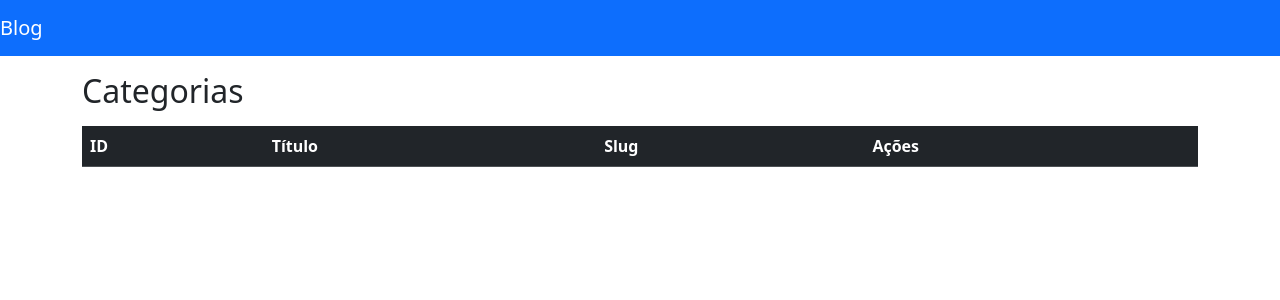
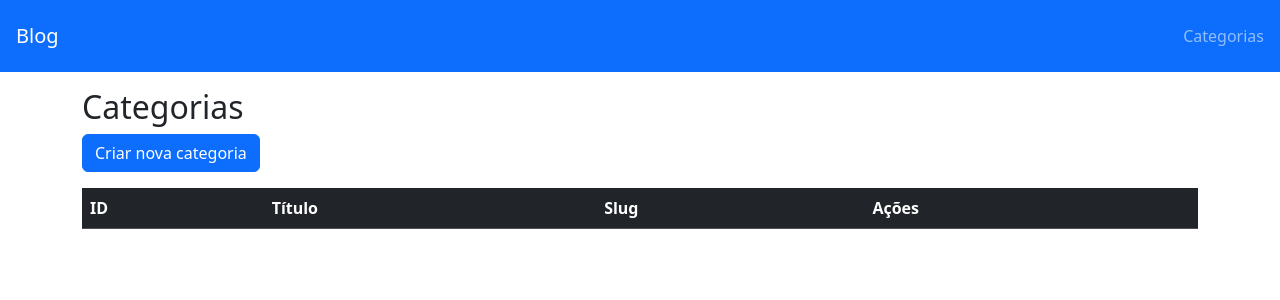
Before and after one commit to LianMiranda/Blog-com-painel-administrativo, a Node server app: page /admin/categories in a window 1280 px wide. Shown: the top 300 px of the page. Run offline with Node 20, Linux system fonts and the light colour scheme; data that the repository does not hold is empty; some libraries are stand-ins or nearby versions.

Commit message:
Facilitando navegação

```diff
--- a/articles/ArticleModel.js
+++ b/articles/ArticleModel.js
@@ -16,7 +16,8 @@ const Article = connection.define('articles', {
     }
 })
 
-Category.hasMany(Article) ////Metodo hasMany() é para criar um relacionamento 1-p-n
+Category.hasMany(Article) //Metodo hasMany() é para criar um relacionamento 1-p-n
 Article.belongsTo(Category) //Metodo belongsTo() é para criar um relacionamento 1-p-1
 
+
 module.exports = Article
--- a/categories/CategoryModel.js
+++ b/categories/CategoryModel.js
@@ -10,5 +10,4 @@ const Category = connection.define('categories', {
         allowNull: false
     }
 })
-
 module.exports = Category;
--- a/views/admin/categories/index.ejs
+++ b/views/admin/categories/index.ejs
@@ -5,6 +5,7 @@
 
     <div class="container pt-3">
         <h2>Categorias</h2>
+        <a class="btn btn-primary" href="/admin/categories/new">Criar nova categoria</a>
         <table class="table table-dark table-striped mt-3">
             <thead>
                 <tr>
@@ -20,6 +21,10 @@
                         <th><%= category.id %></th>
                         <th><%= category.title %></th>
                         <th><%= category.slug %></th>
+                        <th>
+                            <button  class="btn btn-warning">Editar</button>
+                            <button class="btn btn-danger">Deletar</button>
+                        </th>
                     </tr>
                 <% }) %>
             </tbody>
--- a/views/partials/navbar.ejs
+++ b/views/partials/navbar.ejs
@@ -1,3 +1,9 @@
-<nav class="navbar navbar-dark bg-primary">
+<nav class="navbar navbar-dark bg-primary p-3">
     <a href="/" class="navbar-brand">Blog</a>
+
+    <ul class="navbar-nav">
+        <li class="nav-item">
+            <a class="nav-link" href="/admin/categories">Categorias</a>
+        </li>
+    </ul>
 </nav>
```
